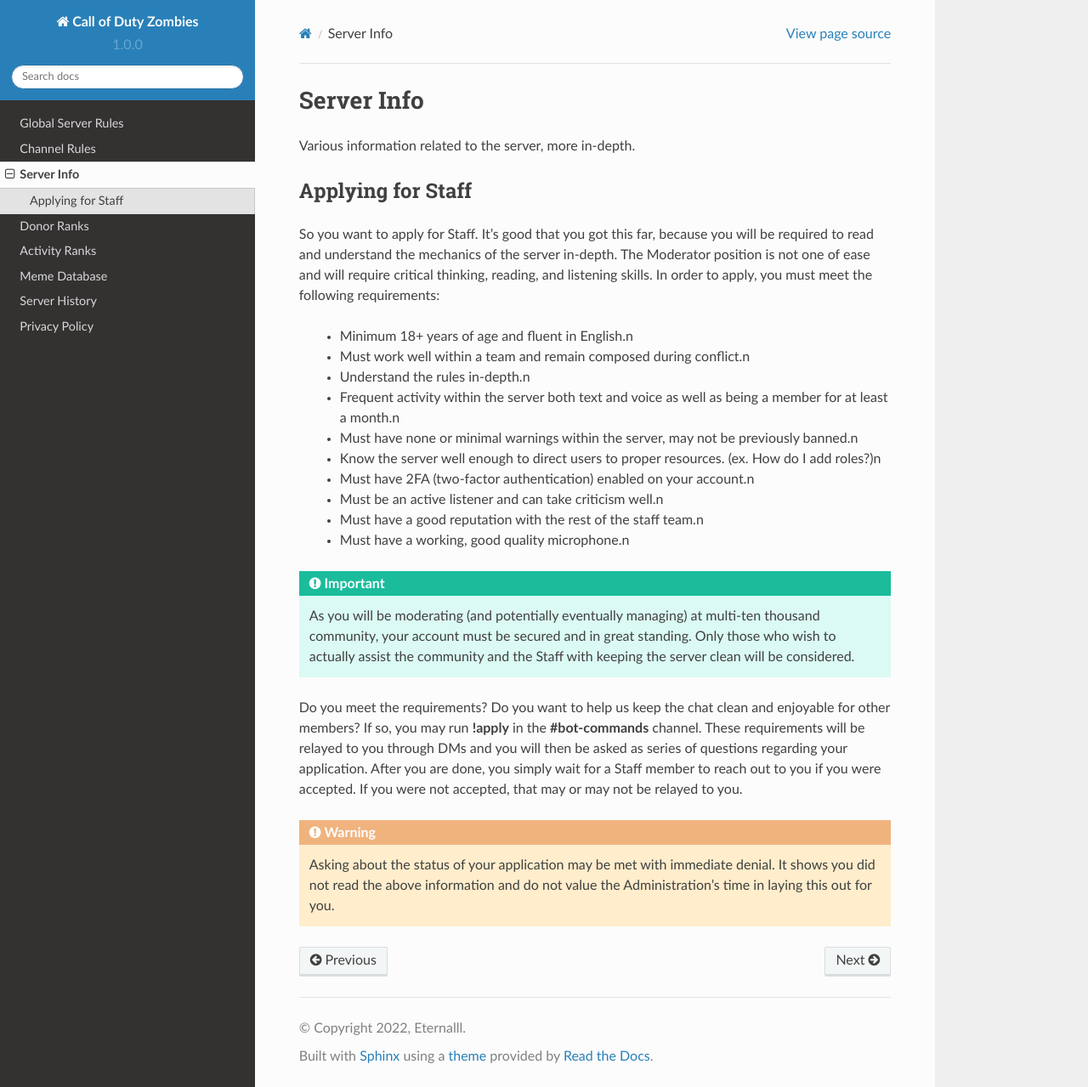
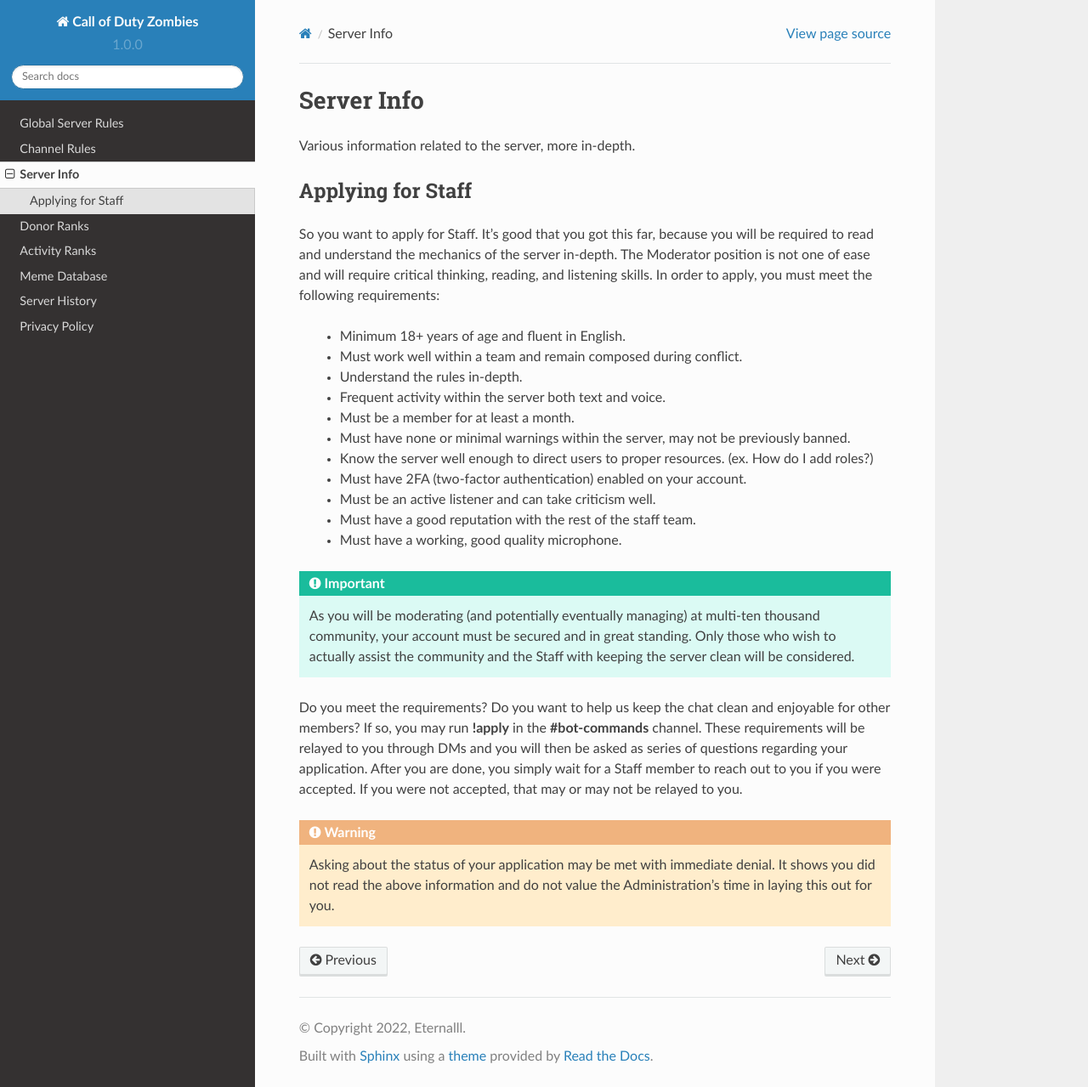
Before and after one commit to EternalllZM/rtd-codz, a Sphinx documentation site: the page built from docs/source/server_info.rst, in a window 1280 px wide and 1279 px high. Shown: the whole window at 85% size. Built offline with Sphinx 7.4.7 and the Read the Docs theme 2.0.0, drawn with Linux system fonts in a browser that asks for light colours.

Commit message:
Update server_info.rst

```diff
--- a/docs/source/server_info.rst
+++ b/docs/source/server_info.rst
@@ -11,16 +11,17 @@ Applying for Staff
 So you want to apply for Staff. It's good that you got this far, because you will be required to read and understand the mechanics of the server in-depth.
 The Moderator position is not one of ease and will require critical thinking, reading, and listening skills. In order to apply, you must meet the following requirements:
 
-    • Minimum 18+ years of age and fluent in English.\n
-    • Must work well within a team and remain composed during conflict.\n
-    • Understand the rules in-depth.\n
-    • Frequent activity within the server both text and voice as well as being a member for at least a month.\n
-    • Must have none or minimal warnings within the server, may not be previously banned.\n
-    • Know the server well enough to direct users to proper resources. (ex. How do I add roles?)\n
-    • Must have 2FA (two-factor authentication) enabled on your account.\n
-    • Must be an active listener and can take criticism well.\n
-    • Must have a good reputation with the rest of the staff team.\n
-    • Must have a working, good quality microphone.\n
+    • Minimum 18+ years of age and fluent in English.
+    • Must work well within a team and remain composed during conflict.
+    • Understand the rules in-depth.
+    • Frequent activity within the server both text and voice.
+    • Must be a member for at least a month.
+    • Must have none or minimal warnings within the server, may not be previously banned.
+    • Know the server well enough to direct users to proper resources. (ex. How do I add roles?)
+    • Must have 2FA (two-factor authentication) enabled on your account.
+    • Must be an active listener and can take criticism well.
+    • Must have a good reputation with the rest of the staff team.
+    • Must have a working, good quality microphone.
 
 .. important::
     :ref:`As you will be moderating (and potentially eventually managing) at multi-ten thousand community, your account must be secured and in great standing.
```
